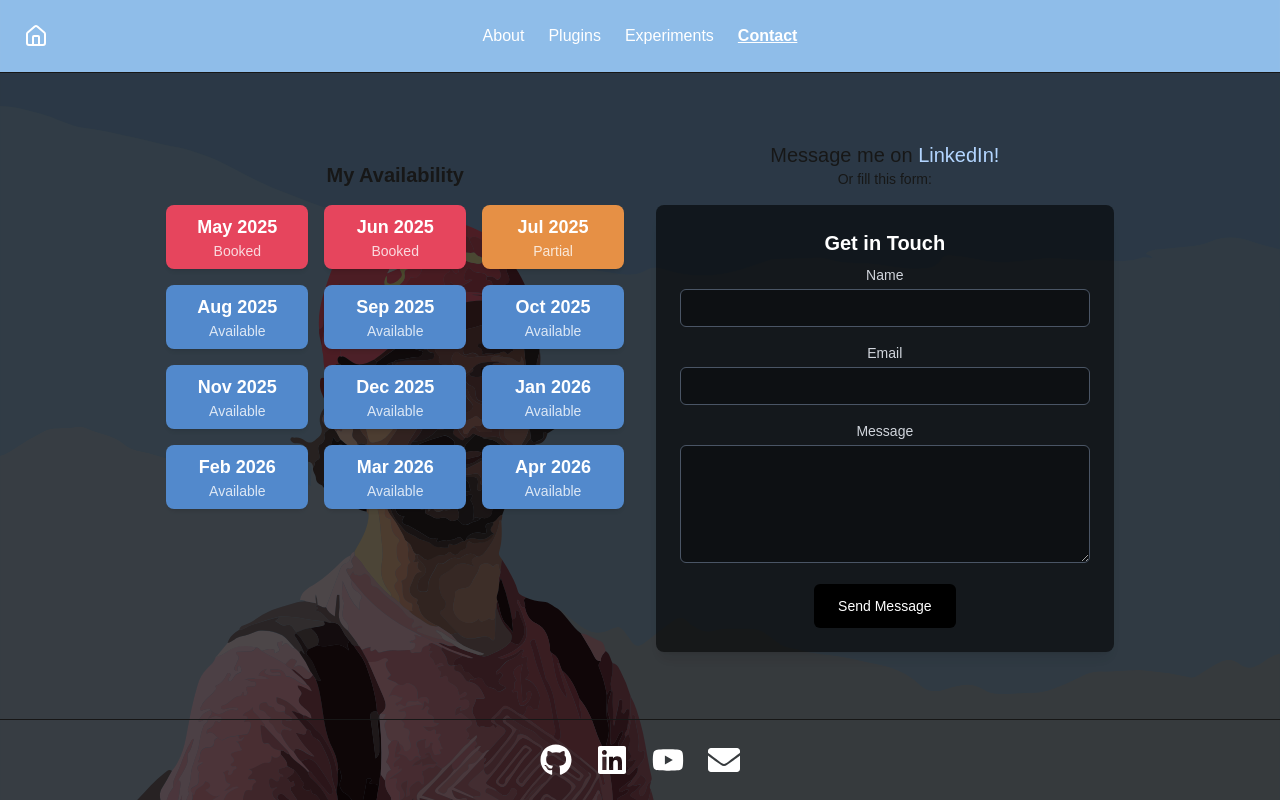
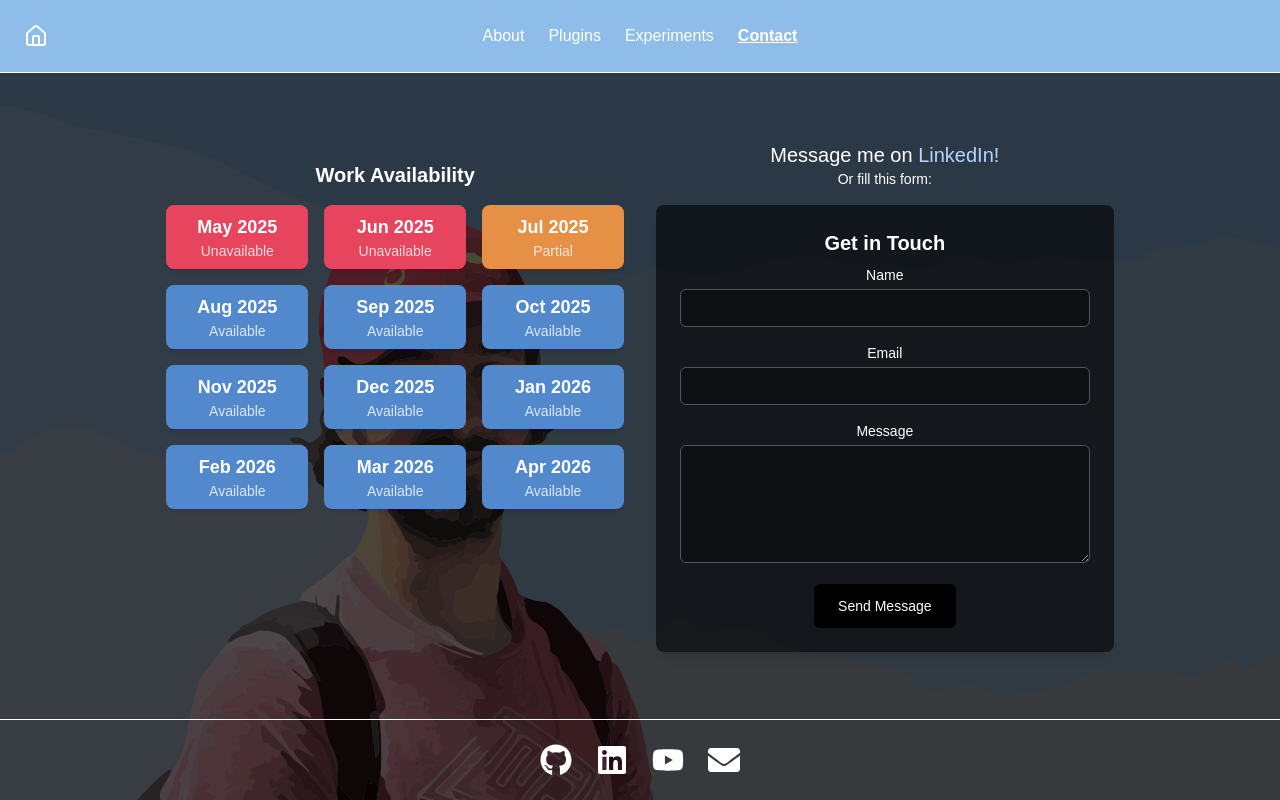
Before and after one commit to Selim-Sheta/Website, a Next.js app in the folder my-website/: page /contact in a window 1280 px wide. Built offline with nearby package versions, Linux system fonts and the light colour scheme.

Commit message:
fix black text

```diff
--- a/my-website/src/app/components/Schedule.tsx
+++ b/my-website/src/app/components/Schedule.tsx
@@ -11,7 +11,7 @@ interface ScheduleData {
 const statusLabels: Record<Status, string> = {
   available: 'Available',
   partial: 'Partial',
-  booked: 'Booked',
+  booked: 'Unavailable',
 };
 
 const statusColors: Record<Status, string> = {
--- a/my-website/src/app/contact/page.tsx
+++ b/my-website/src/app/contact/page.tsx
@@ -32,7 +32,7 @@ export default function ContactPage() {
                     </div>
                     <div className='split-image'>
                         <p className="text-sm">⠀</p>
-                        <p className="text-xl font-bold mb-4">My Availability</p>
+                        <p className="text-xl font-bold mb-4">Work Availability</p>
                         <Schedule scheduleData={data} />
                     </div>
                 </div>
--- a/my-website/src/app/globals.css
+++ b/my-website/src/app/globals.css
@@ -8,6 +8,8 @@
     --theme-color-3: #b3d5ff;
     --theme-color-4: #5289cc;
     --theme-color-5: #e69045;
+    --background: #0a0a0a;
+    --foreground: #ededed;
 }
 
 @theme inline {
@@ -15,13 +17,6 @@
     --color-foreground: var(--foreground);
     --font-sans: var(--font-geist-sans);
     --font-mono: var(--font-geist-mono);
-}
-
-@media (prefers-color-scheme: dark) {
-    :root {
-        --background: #0a0a0a;
-        --foreground: #ededed;
-    }
 }
 
 body {
@@ -32,6 +27,8 @@ body {
 
 * {
     user-select: none;
+    color-scheme: light;
+    color: white;
 }
 
 p,
```
